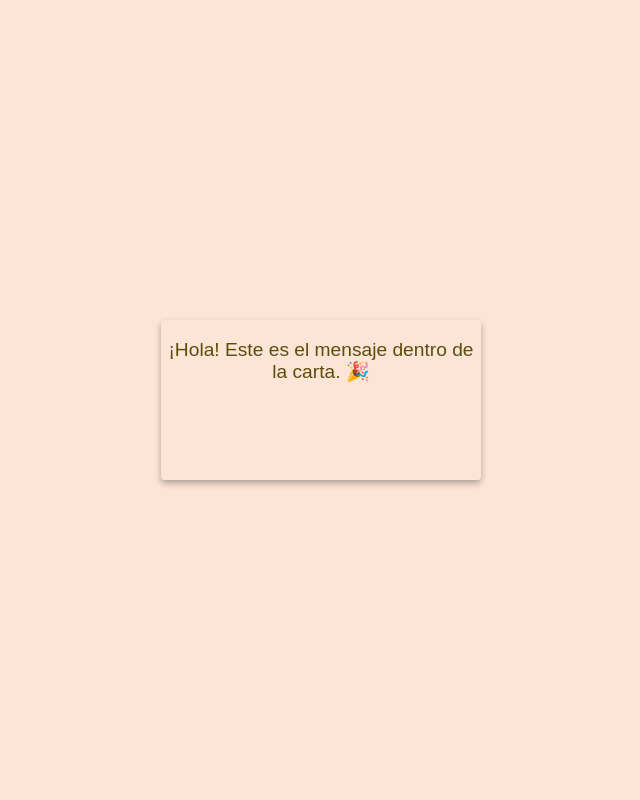
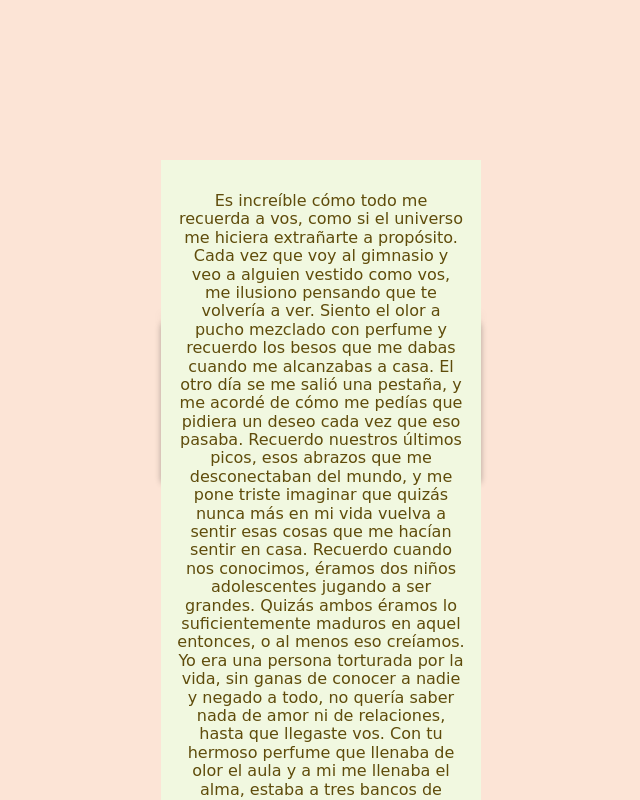
Before and after one commit to mortalboy680/carta, a plain HTML site: page index.html in a window 1280 px wide. Both pictures are taken after a click on the element 640 px from the left and 400 px from the top of the page. Shown: the top 800 px of the page, without its empty margins (319-959 px from the left). Drawn offline with Linux system fonts and the light colour scheme; a web font is replaced by a local one.

Commit message:
Cargo toodo

```diff
--- a/index.html
+++ b/index.html
@@ -4,11 +4,15 @@
 <head>
     <meta charset="UTF-8">
     <meta name="viewport" content="width=device-width, initial-scale=1.0">
-    <title>MY</title>
+    <title>Una carta para una personita muy especial</title>
     <link rel="stylesheet" href="style.css">
     <link rel="stylesheet" href="normalize.css">
     <!-- Agregar el favicon -->
     <link rel="icon" href="img/icono.png" type="image/x-icon">
+    <!--Google fonts-->
+    <link rel="preconnect" href="https://fonts.googleapis.com">
+<link rel="preconnect" href="https://fonts.gstatic.com" crossorigin>
+<link href="https://fonts.googleapis.com/css2?family=Playwrite+VN:wght@100..400&display=swap" rel="stylesheet">
 </head>
 
 <body>
@@ -18,9 +22,26 @@
             <div class="lapel_static" id="deg">
             </div>
             <div class="mensaje">
-                    <p>¡Hola! Este es el mensaje dentro de la carta. 🎉</p>
+                    <p style="user-select: none;">
+                        Es increíble cómo todo me recuerda a vos, como si el universo me hiciera extrañarte a propósito. Cada vez que voy al gimnasio y veo a alguien vestido como vos, me ilusiono pensando que te volvería a ver. Siento el olor a pucho mezclado con perfume y recuerdo los besos que me dabas cuando me alcanzabas a casa. El otro día se me salió una pestaña, y me acordé de cómo me pedías que pidiera un deseo cada vez que eso pasaba. Recuerdo nuestros últimos picos, esos abrazos que me desconectaban del mundo, y me pone triste imaginar que quizás nunca más en mi vida vuelva a sentir esas cosas que me hacían sentir en casa.
+
+                        Recuerdo cuando nos conocimos, éramos dos niños adolescentes jugando a ser grandes. Quizás ambos éramos lo suficientemente maduros en aquel entonces, o al menos eso creíamos. Yo era una persona torturada por la vida, sin ganas de conocer a nadie y negado a todo, no quería saber nada de amor ni de relaciones, hasta que llegaste vos. Con tu hermoso perfume que llenaba de olor el aula y a mi me llenaba el alma, estaba a tres bancos de distancia y de igual forma lo olía como si te tuviera al lado, un olor característico tuyo que de repente sentía estando en cualquier otro lugar.
+
+                        Recuerdo cuando recién interactuamos las primeras veces, yo no quería decirte que me pareciste muy inteligente, ya sabía quién eras porque muchas veces respondías las preguntas de los profesores en las clases de Zoom con argumentos estupendos. De igual forma, hice como si no supiera quién eras. Con tan solo escucharte hablar unos minutos más, me di cuenta de la brillante persona que eras, sabía que eras diferente al resto, distinta completamente, con los pies sobre la tierra. Esa fue una de las cosas que más me enamoró de vos. Luego jugamos a las cartas, y jamás voy a olvidar cuando te sacabas el barbijo un poco y me sonreías. Qué hermoso recuerdo.
+
+                        Ese joven yo, seguro jamás se hubiera imaginado que hoy en día estaría hace 3 años con el amor de su vida. Hoy estoy orgulloso de decirte que sos la mejor novia que existe en el mundo, y agradezco todo lo que hiciste por mí. Sos literalmente la única e inigualable Martina Massa. Nombre que me pareció hermoso la primera vez que lo escuché. Recuerdo cómo te llamaron alguna vez, y nunca se borró de mi cabeza, Martina, Martina, Martina… era lo único que pensaba.
+
+                        Me enamoraste con cada uno de tus más mínimos gestos. Recuerdo cada mínimo detalle, cómo me rozabas, cómo me mirabas, cómo me tirabas indirectas. Recuerdo todo como si fuera ayer, porque en esa etapa de mi adolescencia conocí al amor de mi vida, a vos. Yo creo que cuando amas a alguien hay que intentar hasta lo último para que no se vaya, es una de las muchas cosas que me enseñaste… nunca podes obligar a la otra persona a sentir lo mismo que vos. Quizá nosotros nos amemos de maneras distintas o quizá yo era muy inmaduro como para entender algunas cosas que me planteabas, pero lo que sí sé es que estoy enamorado de vos y te amo. Cada minuto que compartimos es como estar en otro planeta, me siento único, me siento especial.
+
+                        No demostré amor de la forma que te hubiera gustado. A mí me hubiera gustado hacerte más regalos, darte más salidas, comprarte más cosas, y llevarte a donde quisieras sin usar el transporte público, porque para mí te mereces más que eso. En definitiva, me enseñaste a amar, me enseñaste a sentir, me enseñaste que por llorar no soy menos hombre, me enseñaste un millón de cosas. Eso fue lo más lindo, haberme hecho más sensible. Yo creo que también te habré enseñado a ser menos sensible o más dura, como quizá lo era yo. Y eso es lo más hermoso del amor, adaptarse al otro y poder llegar a algo juntos. Me voy a quedar con las ganas o voy a demostrarte que podemos juntos. Ya me cansé de decirte que “tengo paja”, “no tengo ganas”. Me voy a terminar de abrir con vos, voy a dejar de ser tu pareja de chat, y vas a conocerme como nadie más lo hizo. Vas a entender por qué no quería verte, y vas a entender que no era por “paja”, sino porque no quería que me vieras mal por mis propios problemas.
+
+                        Sos el amor de mi vida, y si no llegamos a nada juntos, me habré equivocado de vida, pero nunca de amor.
+
+                        Te amo con todo lo que soy, y siempre lo voy a hacer.
+                    </p>
             </div>
             <div class="lapel"></div>
+            <p class="click">💘Dame click💘</p>
         </div>
     </div>
     <script src="script.js"></script>
--- a/style.css
+++ b/style.css
@@ -1,3 +1,14 @@
+.click{
+  font-family: "Playwrite VN", serif;
+  font-optical-sizing: auto;
+  font-weight: weight;
+  font-style: normal;
+}
+
+
+body{
+    background-color: #fce4d6;
+}
 .conteiner {
     display: flex;
     justify-content: center;
@@ -5,6 +16,7 @@
     height: 100vh;
     position: relative;
     background-color: #fce4d6; /* Fondo del ejemplo */
+    overflow: visible; /* Permite que los elementos hijos sobresalgan */
 }
 
 .card {
@@ -14,63 +26,75 @@
     background-color: #F5ECCE;
     border-radius: 0.25em;
     position: relative;
-    overflow: hidden; /* Evita que los triángulos sobresalgan */
+    overflow: visible; /* Permite que los elementos sobresalgan de la tarjeta */
     box-shadow: 0 0.2em 0.4em rgba(0, 0, 0, 0.3); /* Sombra suave y difuminada */
     transition: all 0.3s ease-in-out; /* Suaviza la animación */
     cursor: pointer; /* Indica que es clickeable */
     z-index: 1;
 }
+
 .lapel_static {
     width: 0;
     height: 0;
     border-left: 10em solid transparent;
     border-right: 10em solid transparent;
-    border-bottom: 5em solid #F3E2A9; /* Color de fondo */
+    border-bottom: 5em solid #F3E2A9;
+    /* Color de fondo */
     position: relative;
     transform: rotate(180deg);
     top: 0;
     left: 0;
-    z-index: 25; /* Fondo */
-    filter: drop-shadow(0 0.2em 0.3em rgba(0, 0, 0, 0.25)); /* Sombra para el triángulo inferior */
+    z-index: 25;
+    /* Fondo */
+    filter: drop-shadow(0 0.2em 0.3em rgba(0, 0, 0, 0.25));
+    /* Sombra para el triángulo inferior */
     overflow: hidden;
 }
+
 .lapel {
     width: 0;
     height: 0;
     border-left: 10em solid transparent;
     border-right: 10em solid transparent;
-    border-bottom: 5em solid #F5DA81; /* Color del triángulo superior */
+    border-bottom: 5em solid #F5DA81;
+    /* Color del triángulo superior */
     position: absolute;
     top: 0;
     left: 0;
-    z-index: 100; /* Encima del fondo */
+    z-index: 100;
+    /* Encima del fondo */
     transform: rotate(180deg);
     transform: rotateX(180deg);
     transition: transform 0.6s ease-in-out;
 }
+.click{
+    text-align: center;
+}
 .mensaje {
     position: absolute;
-    overflow: hidden;
-    top: 0;
+    top: 0; /* Inicia debajo de la tarjeta */
     left: 0;
     right: 0;
-    bottom: 0;
-    height: calc(100% - 5em);
-    width: 100%;
-    height: 100%;
-    background-color: #fce4d6; /* Fondo del mensaje */
-    display: none; /* Oculto por defecto */
-    justify-content: center;
+    height: auto;
+    padding: 1em;
+    background-color: #F1F8E0; /* Fondo del mensaje */
+    font-family: 'Dancing Script', cursive;
+    font-size: 1em;
+    color: #5F4C0B;
+    z-index: 150;
     text-align: center;
-    z-index: 50;
-    font-family: Arial, sans-serif;
-    font-size: 1.2em;
-    color: #5F4C0B;
+    transition: transform 0.6s ease-in-out, opacity 0.6s ease-in-out; /* Efecto de movimiento y transparencia */
+    opacity: 0; /* Oculto por defecto */
+    transform: translateY(0); /* Inicialmente no desplazado */
 }
 
 .card.open .lapel {
-    transform: translateY(-5em); /* Mueve la solapa hacia arriba en lugar de rotarla */
+    transform: translateY(-5em);
+    /* Mueve la solapa hacia arriba en lugar de rotarla */
 }
+
 .card.open .mensaje {
-    display: flex; /* Muestra el mensaje cuando la carta está abierta */
+    transform: translateY(-10em); /* Mueve el mensaje hacia arriba */
+    opacity: 1; /* Lo hace visible */
+    /* Muestra el mensaje cuando la carta está abierta */
 }
```
